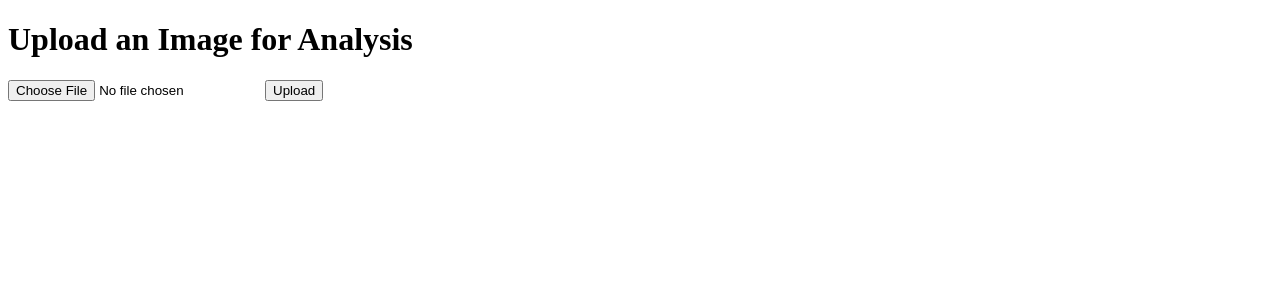
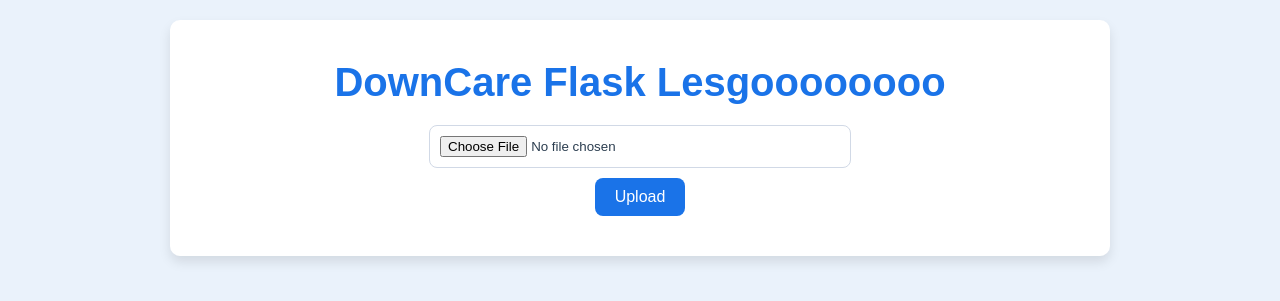
Before and after one commit to down-care-apps/flask-down-care, a Flask app: template templates/index.html in a window 1280 px wide. Shown: the top 301 px of the page. Run offline with Flask 3, Linux system fonts and the light colour scheme; the template is opened without the code that fills it, so the values that code supplies are empty; parts of the project's set-up code (start-up, migrations or seed data) failed here and were passed over.

Commit message:
question 1 pcvk progress 15

```diff
--- a/script.py
+++ b/script.py
@@ -1,9 +1,8 @@
 import cv2
+import joblib
 import numpy as np
-import joblib
 import dlib
 from skimage.feature import local_binary_pattern
-from matplotlib import pyplot as plt
 
 # Load the trained model and scaler
 model_data = joblib.load('trained_model.pkl')
@@ -14,18 +13,14 @@ scaler = model_data['scaler']
 detector = dlib.get_frontal_face_detector()
 predictor = dlib.shape_predictor('shape_predictor_68_face_landmarks.dat')
 
+
 # Constants for LBP
 RADIUS = 2
 POINTS = 8 * RADIUS
 METHOD = 'uniform'
 PATCH_SIZE = 16
 
-# List of specific landmarks to extract patches from
-landmark_indices = [
-    36, 39, 42, 45, 27, 30, 33, 31, 35, 51, 48, 54, 57, 68
-]
-
-# Define landmark pairs for geometric features
+landmark_indices = [36, 39, 42, 45, 27, 30, 33, 31, 35, 51, 48, 54, 57, 68]
 pairs = [
     (36, 39), (39, 42), (42, 45), (27, 30), (30, 33),
     (33, 31), (33, 35), (30, 31), (30, 35), (33, 51),
@@ -33,18 +28,6 @@ pairs = [
     (39, 68), (42, 68)
 ]
 
-# Function to check if the face is frontal
-def is_frontal_face(landmarks):
-    left_eye = np.mean(np.array(landmarks[36:42]), axis=0)
-    right_eye = np.mean(np.array(landmarks[42:48]), axis=0)
-    nose_tip = np.array(landmarks[30])
-    eye_distance = np.linalg.norm(left_eye - right_eye)
-    nose_to_left_eye = np.linalg.norm(nose_tip - left_eye)
-    nose_to_right_eye = np.linalg.norm(nose_tip - right_eye)
-    symmetry_threshold = 0.15 * eye_distance
-    return abs(nose_to_left_eye - nose_to_right_eye) < symmetry_threshold
-
-# Function to extract landmarks
 def get_landmarks(image_input):
     gray = cv2.cvtColor(image_input, cv2.COLOR_BGR2GRAY)
     faces = detector(gray)
@@ -54,11 +37,38 @@ def get_landmarks(image_input):
         midpoint_x = (points[21][0] + points[22][0]) // 2
         midpoint_y = (points[21][1] + points[22][1]) // 2
         points.append((midpoint_x, midpoint_y))
-        if is_frontal_face(points):
-            return points
+        return points
     return None
 
-# Function to extract patches
+def is_frontal_face(landmarks):
+    left_eye = np.mean(np.array(landmarks[36:42]), axis=0)
+    right_eye = np.mean(np.array(landmarks[42:48]), axis=0)
+    nose_tip = np.array(landmarks[30])
+    eye_distance = np.linalg.norm(left_eye - right_eye)
+    nose_to_left_eye = np.linalg.norm(nose_tip - left_eye)
+    nose_to_right_eye = np.linalg.norm(nose_tip - right_eye)
+    symmetry_threshold = 0.3 * eye_distance
+    return abs(nose_to_left_eye - nose_to_right_eye) < symmetry_threshold
+
+def crop_face(image, landmarks, padding_percentage=0.1):
+    min_x = min(landmarks, key=lambda x: x[0])[0]
+    max_x = max(landmarks, key=lambda x: x[0])[0]
+    min_y = min(landmarks, key=lambda x: x[1])[1]
+    max_y = max(landmarks, key=lambda x: x[1])[1]
+    width = max_x - min_x
+    height = max_y - min_y
+    max_dimension = max(width, height)
+    padding = int(max_dimension * padding_percentage)
+    size = max_dimension + 2 * padding
+    center_x = (min_x + max_x) // 2
+    center_y = (min_y + max_y) // 2
+    new_min_x = max(center_x - size // 2, 0)
+    new_max_x = min(center_x + size // 2, image.shape[1])
+    new_min_y = max(center_y - size // 2, 0)
+    new_max_y = min(center_y + size // 2, image.shape[0])
+    cropped_image = image[new_min_y:new_max_y, new_min_x:new_max_x]
+    return cv2.resize(cropped_image, (300, 300))
+
 def extract_patches(image, landmarks, indices, patch_size=PATCH_SIZE):
     patches = []
     gray = cv2.cvtColor(image, cv2.COLOR_BGR2GRAY)
@@ -73,39 +83,34 @@ def extract_patches(image, landmarks, indices, patch_size=PATCH_SIZE):
             patches.append(patch)
     return patches
 
-# Function to extract LBP features
-def extract_lbp_from_patches(patches, radius=RADIUS, points=POINTS, method=METHOD):
-    lbp_features = []
-    for patch in patches:
-        lbp = local_binary_pattern(patch, points, radius, method)
-        hist, _ = np.histogram(lbp.ravel(), bins=np.arange(0, points + 3), range=(0, points + 2))
+def extract_lbp_from_patches(patches, indices):
+    lbp_features = {}
+    for i, patch in zip(indices, patches):
+        lbp = local_binary_pattern(patch, POINTS, RADIUS, METHOD)
+        hist, _ = np.histogram(lbp.ravel(), bins=np.arange(0, POINTS + 3), range=(0, POINTS + 2))
         hist = hist.astype("float")
         hist /= (hist.sum() + 1e-6)
-        lbp_features.extend(hist)
+        lbp_features[f"landmark_{i}"] = hist.tolist()
     return lbp_features
 
-# Function to extract geometric features
 def extract_geometric_features(landmarks, pairs):
-    geom_features = []
-    for i, j in pairs:
-        p1 = landmarks[i]
-        p2 = landmarks[j]
+    geom_features = {}
+    for i, (idx1, idx2) in enumerate(pairs, start=1):
+        p1 = landmarks[idx1]
+        p2 = landmarks[idx2]
         distance = np.linalg.norm(np.array(p1) - np.array(p2))
-        geom_features.append(distance)
+        geom_features[f"pair_{i} ({idx1},{idx2})"] = distance
     return geom_features
 
-# Function to extract combined features (LBP + Geometric)
-def get_combined_features(image, pairs):
+def get_separated_features(image, pairs):
     landmarks = get_landmarks(image)
     if landmarks:
         patches = extract_patches(image, landmarks, landmark_indices)
-        lbp_features = extract_lbp_from_patches(patches)
+        lbp_features = extract_lbp_from_patches(patches, landmark_indices)
         geom_features = extract_geometric_features(landmarks, pairs)
-        combined_features = lbp_features + geom_features
-        return combined_features
-    return None
+        return lbp_features, geom_features
+    return None, None
 
-# Function to plot landmarks and save the plot
 def plot_landmarks(image, landmarks, save_path):
     for x, y in landmarks:
         cv2.circle(image, (x, y), 2, (0, 255, 0), -1)
--- a/templates/index.html
+++ b/templates/index.html
@@ -4,24 +4,162 @@
     <meta charset="UTF-8">
     <meta name="viewport" content="width=device-width, initial-scale=1.0">
     <title>Face Analysis</title>
+    <style>
+        /* Global Styles */
+        body {
+            font-family: 'Arial', sans-serif;
+            margin: 0;
+            padding: 0;
+            background-color: #eaf2fb;
+            color: #2c3e50;
+        }
+
+        h1, h2, h3 {
+            color: #1a73e8;
+        }
+
+        h1 {
+            text-align: center;
+            margin: 20px 0;
+            font-size: 2.5rem;
+        }
+
+        .container {
+            max-width: 900px;
+            margin: 20px auto;
+            padding: 20px;
+            background: #ffffff;
+            box-shadow: 0 6px 12px rgba(0, 0, 0, 0.1);
+            border-radius: 10px;
+        }
+
+        /* Form Styling */
+        form {
+            display: flex;
+            flex-direction: column;
+            align-items: center;
+            margin-bottom: 20px;
+        }
+
+        input[type="file"] {
+            margin-bottom: 10px;
+            padding: 10px;
+            border: 1px solid #d1d9e6;
+            border-radius: 8px;
+            width: 100%;
+            max-width: 400px;
+            transition: all 0.3s ease;
+        }
+
+        input[type="file"]:hover {
+            border-color: #1a73e8;
+            outline: none;
+        }
+
+        button {
+            padding: 10px 20px;
+            background-color: #1a73e8;
+            color: #ffffff;
+            border: none;
+            border-radius: 8px;
+            font-size: 1rem;
+            cursor: pointer;
+            transition: all 0.3s ease;
+        }
+
+        button:hover {
+            background-color: #0c5bdc;
+        }
+
+        /* Text and Image Display */
+        p {
+            margin: 10px 0;
+            line-height: 1.5;
+            font-size: 1rem;
+        }
+
+        img {
+            display: block;
+            margin: 15px auto;
+            border: 2px solid #d1d9e6;
+            border-radius: 8px;
+            max-width: 100%;
+        }
+
+        img:hover {
+            border-color: #1a73e8;
+        }
+
+        /* Preformatted Text Blocks */
+        pre {
+            background: #f4faff;
+            border: 1px solid #d1d9e6;
+            padding: 15px;
+            border-radius: 8px;
+            white-space: pre-wrap; /* Wrap long text */
+            word-wrap: break-word; /* Break long words */
+            font-size: 0.95rem;
+            color: #2c3e50;
+        }
+
+        .features {
+            margin: 30px 0;
+        }
+
+        .features h3 {
+            margin-top: 30px;
+            border-bottom: 2px solid #1a73e8;
+            padding-bottom: 5px;
+        }
+
+        .error {
+            color: #d93025;
+            font-weight: bold;
+            text-align: center;
+            margin-top: 20px;
+        }
+    </style>
 </head>
 <body>
-    <h1>Upload an Image for Analysis</h1>
+    <div class="container">
+        <h1>DownCare Flask Lesgoooooooo</h1>
         <form action="/upload" method="post" enctype="multipart/form-data">
             <input type="file" name="file" accept="image/*">
             <button type="submit">Upload</button>
         </form>
         {% if error %}
-        <p style="color: red;">{{ error }}</p>
+            <p class="error">{{ error }}</p>
         {% endif %}
         {% if label %}
             <h2>Prediction: {{ label }}</h2>
-        <p>Confidence - Healthy: {{ confidence_healthy }}</p>
-        <p>Confidence - Down Syndrome: {{ confidence_ds }}</p>
-        <h3>Uploaded Image</h3>
-        <img src="{{ image_path }}" alt="Uploaded Image" style="max-width: 300px;">
+            <p><strong>Confidence - Healthy:</strong> {{ confidence_healthy }}</p>
+            <p><strong>Confidence - Down Syndrome:</strong> {{ confidence_ds }}</p>
+            <p><strong>Inference Time:</strong> {{ inference_time }}</p>
+            <h3>Cropped Image</h3>
+            <img src="{{ image_path }}" alt="Cropped Image">
             <h3>Landmark Plot</h3>
-        <img src="{{ plot_path }}" alt="Landmark Plot" style="max-width: 300px;">
+            <img src="{{ plot_path }}" alt="Landmark Plot">
+            <div class="features">
+                <h3>LBP Features</h3>
+                <pre>
+{% for key, value in lbp_features.items() %}
+{{ key }}: {{ value }}
+{% endfor %}
+                </pre>
+                <h3>Geometric Features</h3>
+                <pre>
+{% for key, value in geom_features.items() %}
+{{ key }}: {{ value }}
+{% endfor %}
+                </pre>
+                <h3>Combined Features</h3>
+                <pre>
+{% for feature in combined_features %}
+{{ feature }}
+{% endfor %}
+                </pre>
+            </div>
         {% endif %}
+    </div>
 </body>
 </html>
```
Also changed, not shown: app1.py (+80 -27 lines), static/uploads/landmarks_1.jpg, static/uploads/landmarks_2.jpg. Lines whose indentation alone changed are shown as unchanged.
